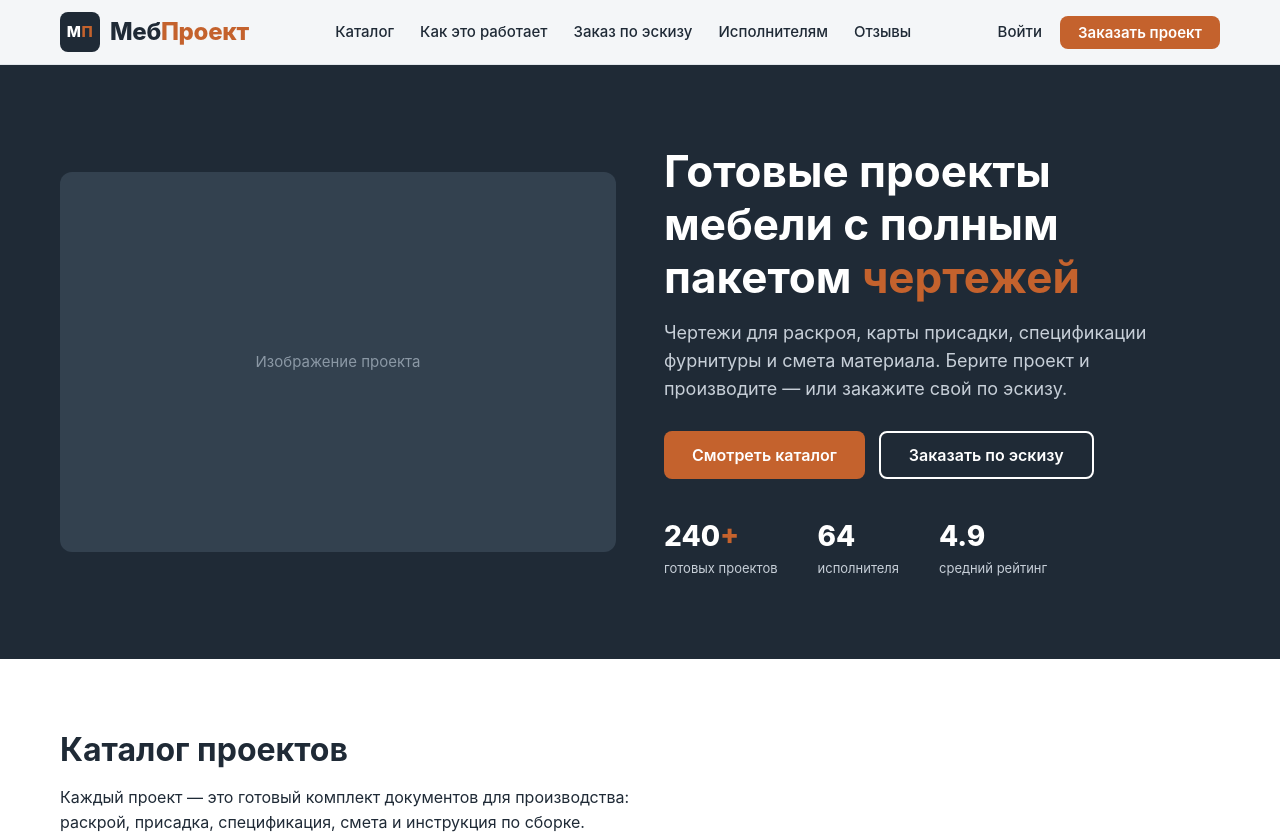
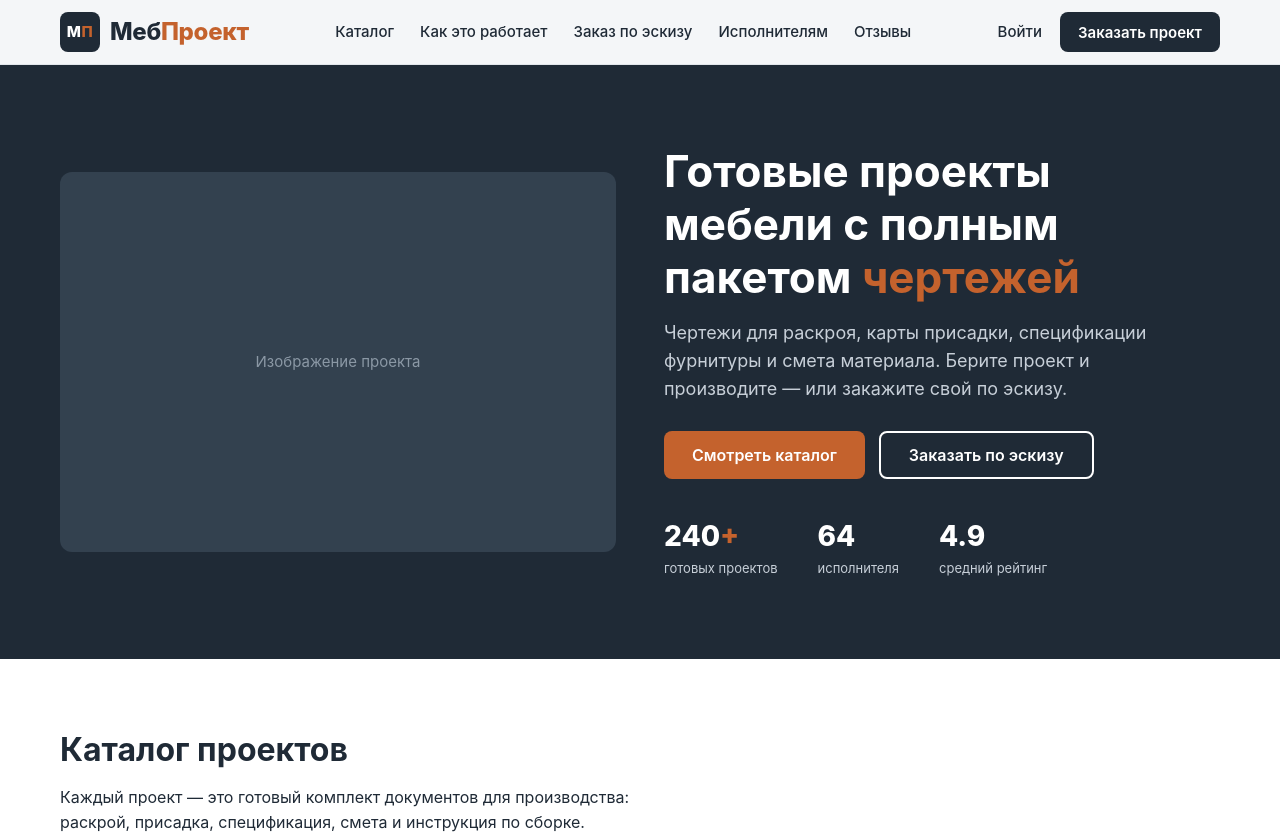
Before and after one commit to konstantinsem2601-cell/mebproekt, a plain HTML site: page index.html in a window 1280 px wide. Shown: the top 838 px of the page. Drawn offline with Linux system fonts and the light colour scheme.

Commit message:
Правки оформления style.css
Правки цвета кнопок в шапке и выравнивания их.

```diff
--- a/style.css
+++ b/style.css
@@ -85,9 +85,24 @@ a { text-decoration: none; color: inherit; }
 .main-nav a:hover { color: #C4622D; }
 
 .header-actions { display: flex; align-items: center; gap: 18px; }
-.link-login { font-size: 15px; font-weight: 500; color: #1F2A36; }
+
+/* «Войти» — текстовая ссылка в стиле пунктов меню, высота 40px */
+.link-login {
+  display: inline-flex;
+  align-items: center;
+  height: 40px;
+  font-size: 15px;
+  font-weight: 500;
+  color: #1F2A36;
+}
 .link-login:hover { color: #C4622D; }
-.btn-header { padding: 9px 18px; font-size: 15px; }
+
+/* «Заказать проект» — та же высота 40px, чтобы кнопки шапки были равны */
+.btn-header {
+  height: 40px;
+  padding: 0 18px;
+  font-size: 15px;
+}
 
 .burger {
   display: none;
@@ -108,8 +123,11 @@ a { text-decoration: none; color: inherit; }
   margin-top: 12px;
   padding: 12px 24px;
   font-size: 16px;
+  background: #C4622D;
+  color: #FFFFFF;
+  border: none;
 }
-
+.mobile-menu a.btn:hover { background: #A85122; }
 
 /* ============ HERO ============ */
 .hero { background: #1F2A36; color: #FFFFFF; padding: 80px 0; }
@@ -145,6 +163,7 @@ a { text-decoration: none; color: inherit; }
 .catalog-grid { display: grid; grid-template-columns: repeat(3, 1fr); gap: 24px; }
 .card { background: #FFFFFF; border: 1px solid #E1E6EB; border-radius: 12px; overflow: hidden; display: flex; flex-direction: column; }
 .card-visual { height: 180px; background: #E7EBEF; display: flex; align-items: center; justify-content: center; color: #8B98A5; font-size: 14px; }
+.card-visual img { width: 100%; height: 100%; object-fit: cover; }
 .card-body { padding: 20px; display: flex; flex-direction: column; flex: 1; }
 .card-tag { display: inline-block; font-size: 12px; font-weight: 600; color: #C4622D; text-transform: uppercase; letter-spacing: 0.5px; margin-bottom: 8px; }
 .card p { color: #5A6572; font-size: 14px; flex: 1; }
@@ -241,9 +260,7 @@ a { text-decoration: none; color: inherit; }
   .order-info, .order-form { width: 100%; }
   .exec-inner { flex-direction: column; }
   .footer-grid { grid-template-columns: 1fr 1fr; }
-  /* Логотип планшета: без значка */
   .logo-icon { display: none; }
-  /* Меню лежит в шапке горизонтально, бургер не нужен */
   .main-nav { gap: 14px; }
   .main-nav a { font-size: 13.5px; }
 }
@@ -260,10 +277,10 @@ a { text-decoration: none; color: inherit; }
   .footer-grid { grid-template-columns: 1fr; }
   .hero-stats { gap: 24px; flex-wrap: wrap; }
   .header-actions { gap: 10px; }
-  .btn-header { margin-left: 14px; }
   .btn { width: 100%; }
+  /* Кнопки шапки не растягиваются на всю ширину */
+  .header-actions .btn { width: auto; }
   .hero-cta .btn, .card .btn, .order-form .btn, .exec-text .btn { width: 100%; }
-  /* Логотип смартфона: только значок */
   .logo-text { display: none; }
   .logo-icon { display: flex; }
   .main-nav { display: none; }
@@ -280,9 +297,3 @@ a { text-decoration: none; color: inherit; }
 .input-file-hidden {
   display: none;
 }
-/* Шапка: «Заказать проект» на оранжевом фоне */
-.btn-header {
-  background: #C4622D;
-  color: #FFFFFF;
-}
-.btn-header:hover { background: #A85122; }
```
